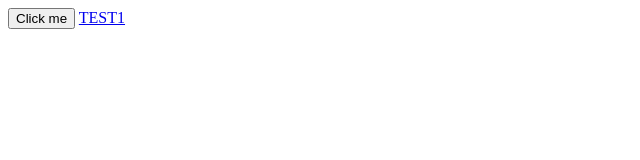
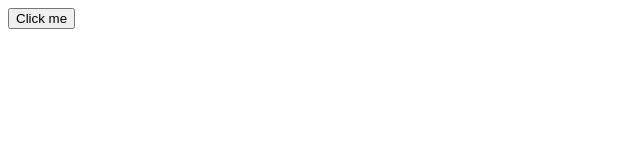
Before and after one commit to adamspanik/AR, a plain HTML site: page deeplink.html in a window 1280 px wide. Shown: the full height of the page, 0-640 px from the left. Drawn offline with Linux system fonts and the light colour scheme.

Commit message:
Update deeplink.html

```diff
--- a/deeplink.html
+++ b/deeplink.html
@@ -104,6 +104,5 @@ function onLoad() {
   </head>
   <body>
     <button onclick="onLoad()">Click me</button>
-    <a href="https://apps.apple.com/cz/app/cgi-parking/id1119303492?l=cs">TEST1</a>
   </body>
 </html>
```
